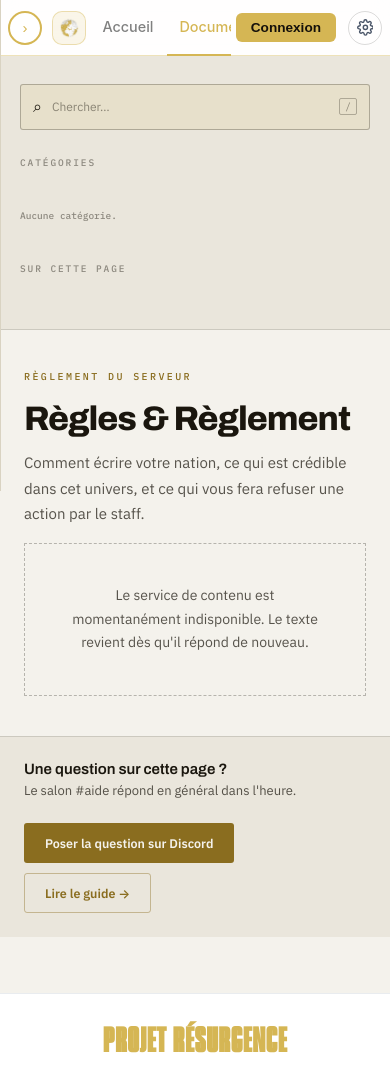
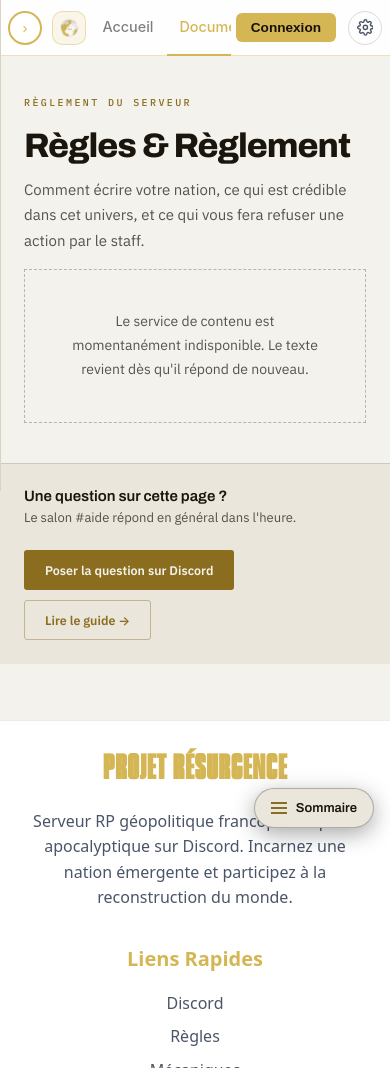
Before and after one commit to Projet-Resurgence/projet-resurgence.github.io, a Flask app: page /regles in a window 390 px wide. Shown: the top 1068 px of the page. Run offline with Flask 3, Linux system fonts and the light colour scheme; data that the repository does not hold is empty; some libraries are stand-ins or nearby versions.

Commit message:
fix(resurgence-web): keep the doc navigation reachable on mobile
Below 1040px `.v-doc__aside` was `position: static` and stacked above the text,
so on a phone the category list and the table of contents sat at the very top
of the page. Three chapters into a règlement that is long by nature, changing
section meant scrolling the whole document back up: the navigation disappeared
exactly when it was needed, on the two most-read pages of the site.

The aside is now an off-canvas panel opened by a sticky button. It is the SAME
aside, not a second table of contents — a duplicate would have drifted from the
original at the next content edit, which comes from PR_API and which nobody
proofreads here.

The button and the scrim are siblings of the aside, never its children: the
aside scrolls, and an element positioned inside a clipping box gets cut off.
That is precisely what broke the header dropdown (see test_site_header_nav.py).

Two traps caught on the way: the scrim has to restate `display` inside the
media query, since the base rule sets it to `none` for desktop and it would
otherwise be invisible everywhere; and `.v-doc__scrim[hidden]` has to be
explicit, because an author rule beats the browser sheet and the `hidden`
attribute would stop hiding anything. Escape closes the panel without also
clearing the search box the panel opens on.

Co-Authored-By: Claude Opus 5 <noreply@anthropic.com>

```diff
--- a/styles/content-doc.js
+++ b/styles/content-doc.js
@@ -100,6 +100,72 @@ window.addEventListener('resize', onScroll, { passive: true });
 if ('onscrollend' in window) window.addEventListener('scrollend', () => { heldUntil = 0; syncNav(); });
 
 /** Smooth jump that honours the sticky header, without the native hash jump. */
+// ── Navigation mobile ─────────────────────────────────────────────────────
+//
+// Sous 1040 px l'aside cesse d'etre une colonne collante : il devient un
+// panneau hors-champ (voir vitrine.css), et ce bouton l'ouvre. C'est le meme
+// aside, pas une copie — un second sommaire aurait divergé du premier au
+// premier changement.
+//
+// Tout est facultatif : sans JavaScript le bouton n'apparait pas (il est
+// masqué tant que la classe n'est pas posée), l'aside reste dans le flux, et
+// chaque chapitre garde son ancre. La page ne perd rien.
+
+const docRoot = document.querySelector('.v-doc');
+const navToggle = document.getElementById('doc-nav-toggle');
+const navScrim = document.getElementById('doc-nav-scrim');
+let navReturnFocus = null;
+
+const navIsOpen = () => !!docRoot?.classList.contains('is-nav-open');
+
+function setNavOpen(open) {
+  if (!docRoot || !navToggle) return;
+  docRoot.classList.toggle('is-nav-open', open);
+  navToggle.setAttribute('aria-expanded', String(open));
+  navToggle.setAttribute(
+    'aria-label',
+    open ? 'Fermer la navigation du document' : 'Ouvrir la navigation du document'
+  );
+  if (navScrim) navScrim.hidden = !open;
+  // Le document ne doit pas continuer a defiler derriere le panneau, sinon on
+  // le referme sur un autre chapitre que celui qu'on visait.
+  document.body.classList.toggle('is-doc-nav-open', open);
+
+  if (open) {
+    navReturnFocus = document.activeElement;
+    // Ouvrir sur le champ de recherche : c'est le geste le plus frequent, et
+    // ca donne au panneau un premier point de focus sans piege a tabulation.
+    search?.focus({ preventScroll: true });
+  } else {
+    if (navReturnFocus === search || search?.contains?.(document.activeElement)) {
+      navToggle.focus({ preventScroll: true });
+    } else if (navReturnFocus instanceof HTMLElement) {
+      navReturnFocus.focus({ preventScroll: true });
+    }
+    navReturnFocus = null;
+  }
+}
+
+navToggle?.addEventListener('click', () => setNavOpen(!navIsOpen()));
+navScrim?.addEventListener('click', () => setNavOpen(false));
+
+document.addEventListener('keydown', (e) => {
+  if (e.key === 'Escape' && navIsOpen()) {
+    e.preventDefault();
+    // Le panneau ouvre sur le champ de recherche, et l'autre gestionnaire
+    // d'Echap vide ce champ. Sans cette coupure, une seule touche fermerait le
+    // panneau ET effacerait la recherche qu'on venait de taper.
+    e.stopImmediatePropagation();
+    setNavOpen(false);
+  }
+});
+
+// Repasser en grand ecran laisse sinon `is-nav-open` et le verrou de
+// defilement en place sur une mise en page qui n'a plus de panneau.
+window.matchMedia('(min-width: 1041px)').addEventListener('change', (e) => {
+  if (e.matches && navIsOpen()) setNavOpen(false);
+});
+
 function goTo(el) {
   const top = el.getBoundingClientRect().top + window.scrollY - READING_LINE + 24;
   window.scrollTo({ top: Math.max(0, top), behavior: 'smooth' });
@@ -114,6 +180,9 @@ function navigate(e, nav, resolve) {
   holdSpy();
   resolve(target, link);
   history.replaceState(null, '', link.getAttribute('href'));
+  // Fermer avant de defiler : le verrou de defilement du panneau empecherait
+  // `goTo` d'aller ou que ce soit.
+  setNavOpen(false);
   goTo(target);
 }
 
--- a/styles/vitrine.css
+++ b/styles/vitrine.css
@@ -298,6 +298,12 @@ body.v-page {
 .v-gauge__value { font: 500 10.5px var(--v-mono); color: var(--v-gold); }
 
 /* ── Documentation : règlement / univers / forum RP (2a) ──────────────── */
+
+/* Le declencheur mobile n'existe qu'en dessous de 1040 px (voir la requete
+   media plus bas) ; au-dessus, la colonne laterale est deja visible en
+   permanence et un bouton flottant n'aurait rien a ouvrir. */
+.v-doc__navfab,
+.v-doc__scrim { display: none; }
 
 .v-doc {
   display: grid;
@@ -884,7 +890,85 @@ body.v-page {
 
 @media (max-width: 1040px) {
   .v-doc { grid-template-columns: 1fr; }
-  .v-doc__aside { position: static; max-height: none; border-right: 0; border-bottom: 1px solid var(--v-line); }
+
+  /* L'aside devient un panneau hors-champ appele par .v-doc__navfab. Il etait
+     `position: static` et s'empilait au-dessus du texte : sur telephone, la
+     navigation d'un reglement long disparaissait des qu'on commencait a lire.
+     Le panneau garde le meme balisage — recherche, categories et sommaire —
+     donc il n'y a rien a maintenir en double. */
+  .v-doc__aside {
+    position: fixed;
+    z-index: 60;
+    top: 0;
+    bottom: 0;
+    left: 0;
+    width: min(86vw, 320px);
+    max-height: none;
+    padding-top: 20px;
+    border-right: 1px solid var(--v-line);
+    border-bottom: 0;
+    overflow-y: auto;
+    overscroll-behavior: contain;
+    transform: translateX(-101%);
+    visibility: hidden;
+    transition: transform 0.22s ease, visibility 0s linear 0.22s;
+  }
+  .v-doc.is-nav-open .v-doc__aside {
+    transform: none;
+    visibility: visible;
+    transition: transform 0.22s ease, visibility 0s;
+  }
+
+  .v-doc__navfab {
+    position: fixed;
+    z-index: 62;
+    right: 16px;
+    bottom: 16px;
+    display: inline-flex;
+    align-items: center;
+    gap: 9px;
+    padding: 12px 16px;
+    border: 1px solid var(--v-line-strong);
+    border-radius: 999px;
+    background: var(--v-bg-panel);
+    color: var(--v-ink);
+    font: 600 13px var(--v-title);
+    box-shadow: 0 6px 22px rgba(0, 0, 0, 0.34);
+    cursor: pointer;
+  }
+  .v-doc__navfab-bars,
+  .v-doc__navfab-bars::before,
+  .v-doc__navfab-bars::after {
+    display: block;
+    width: 16px;
+    height: 2px;
+    background: var(--v-gold);
+  }
+  .v-doc__navfab-bars { position: relative; }
+  .v-doc__navfab-bars::before,
+  .v-doc__navfab-bars::after { content: ''; position: absolute; left: 0; }
+  .v-doc__navfab-bars::before { top: -5px; }
+  .v-doc__navfab-bars::after { top: 5px; }
+
+  .v-doc__scrim {
+    /* `display` doit etre repose ici : la regle de base hors media le met a
+       `none` pour le grand ecran, et sans ce rappel le voile ne serait jamais
+       visible nulle part. */
+    display: block;
+    position: fixed;
+    z-index: 59;
+    inset: 0;
+    background: rgba(0, 0, 0, 0.52);
+  }
+  /* Une regle d'auteur l'emporte sur la feuille du navigateur : sans ce rappel
+     explicite, l'attribut `hidden` pose par le script ne masquerait plus rien. */
+  .v-doc__scrim[hidden] { display: none; }
+
+  /* Le panneau ouvert prend le defilement : sans ca le document continue de
+     glisser derriere lui, et on referme sur un autre chapitre que celui qu'on
+     visait. */
+  body.is-doc-nav-open { overflow: hidden; }
+
   .v-doc__main { padding: 32px 24px 56px; }
   .v-doc__foot { margin: 40px -24px 0; padding: 24px; }
   .v-atlas__inner { grid-template-columns: 1fr; gap: 32px; }
--- a/templates/_doc_layout.html
+++ b/templates/_doc_layout.html
@@ -11,7 +11,24 @@
 {% block content %}
 <div class="v-doc">
 
-  <aside class="v-doc__aside" aria-label="Navigation dans {{ page.title }}">
+  {# Navigation mobile. Sous 1040 px l'aside cesse d'être une colonne collante
+     et s'empile au-dessus du texte : trois chapitres plus bas, changer de
+     section obligeait à remonter tout le document. Ce bouton la rouvre en
+     panneau, sans dupliquer un seul lien — c'est le MÊME aside qui glisse.
+
+     Le bouton et le voile sont des frères de l'aside, jamais ses enfants :
+     l'aside défile (`overflow-y: auto`), et un élément positionné à
+     l'intérieur d'une boîte qui rogne est coupé. C'est exactement ce qui avait
+     cassé le menu déroulant de l'en-tête. #}
+  <button type="button" class="v-doc__navfab" id="doc-nav-toggle"
+          aria-controls="doc-aside" aria-expanded="false"
+          aria-label="Ouvrir la navigation du document">
+    <span class="v-doc__navfab-bars" aria-hidden="true"></span>
+    <span class="v-doc__navfab-text">Sommaire</span>
+  </button>
+  <div class="v-doc__scrim" id="doc-nav-scrim" hidden></div>
+
+  <aside class="v-doc__aside" id="doc-aside" aria-label="Navigation dans {{ page.title }}">
     <div class="v-search">
       <span aria-hidden="true">⌕</span>
       <input type="search" id="doc-search" placeholder="Chercher…"
@@ -119,7 +136,7 @@
 </script>
 <link rel="stylesheet" href="/assets/rp-text-block/rp-text-block.css?v=56">
 <script src="/assets/rp-text-block/rp-text-block.js?v=56"></script>
-<script type="module" src="/styles/content-doc.js?v=1.1.0"></script>
+<script type="module" src="/styles/content-doc.js?v=1.2.0"></script>
 <script type="module" src="/styles/content-admin.js?v=1.6.0"></script>
 <script type="module" src="/styles/command-guide.js?v=1.0.0"></script>
 <script type="module" src="/styles/link-preview.js?v=1.0.2"></script>
--- a/templates/_vitrine_base.html
+++ b/templates/_vitrine_base.html
@@ -95,7 +95,7 @@
  <link rel="preload" href="/fonts/pressgothic.otf" as="font" type="font/otf" crossorigin="anonymous">
 
  <link rel="stylesheet" href="/styles/main.css?v=2.8.2">
- <link rel="stylesheet" href="/styles/vitrine.css?v=1.12.0">
+ <link rel="stylesheet" href="/styles/vitrine.css?v=1.13.0">
  <link rel="icon" type="image/png" href="/favicon/favicon-96x96.png" sizes="96x96" />
  <link rel="icon" type="image/svg+xml" href="/favicon/favicon.svg" />
  <link rel="shortcut icon" href="/favicon/favicon.ico" />
@@ -146,7 +146,7 @@
  <!-- Runtime origins (window.PR_ENV). Classic script: runs before the
       deferred/module scripts below, which read it. -->
  <script src="/env.js"></script>
- <script type="module" src="/components/components.js?v=4.1.0"></script>
+ <script type="module" src="/components/components.js?v=4.2.0"></script>
  <script src="/styles/main.js?v=1.4.0" defer></script>
  {% block body_extra %}{% endblock %}
 </body>
```
